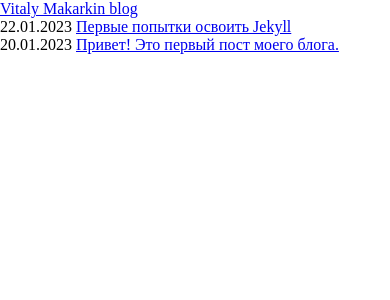
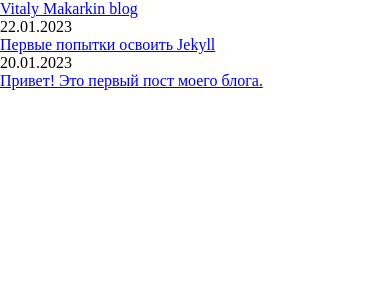
Before and after one commit to VitalyMakarkin/vitalymakarkin.github.io, a Jekyll site: the page built from index.md, in a window 390 px wide. Shown: the top 300 px of the page. Built offline with Jekyll 4.4.1, drawn with Linux system fonts in a browser that asks for light colours.

Commit message:
Update styles

```diff
--- a/_layouts/home.html
+++ b/_layouts/home.html
@@ -3,10 +3,10 @@ layout: default
 ---
 {% assign posts = site.posts %}
 {%- if posts.size > 0 -%}
-	<ul>
+	<ul class="post-list">
 		{%- for post in posts -%}
-			<li>
-				<span>{{ post.date | date: "%d.%m.%Y" }}</span>
+			<li class="post">
+				<span class="date">{{ post.date | date: "%d.%m.%Y" }}</span>
 				<a href="{{ post.url | relative_url }}">{{ post.title | escape }}</a>
 			</li>
 		{%- endfor -%}
--- a/_sass/base.scss
+++ b/_sass/base.scss
@@ -1,4 +1,6 @@
 @charset "utf-8";
+
+$background-color: #111111 !default;
 
 html {
   height: 100%;
@@ -8,6 +10,7 @@ body {
   padding: 0;
   margin: 0;
   min-height: 100%;
+  // background-color: $background-color;
 }
 
 p {
@@ -28,3 +31,13 @@ ul {
 .post {
   // TODO
 }
+
+@media (max-width: 767px) {
+  .post-list .date {
+    display: block;
+  }
+  .post-list {
+    display: block;
+    padding-left: 0;
+  }
+}
```
